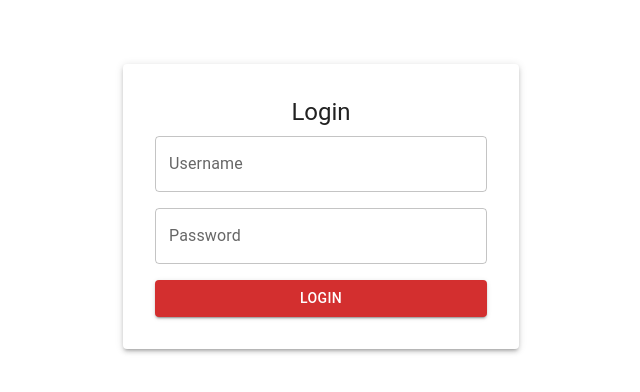
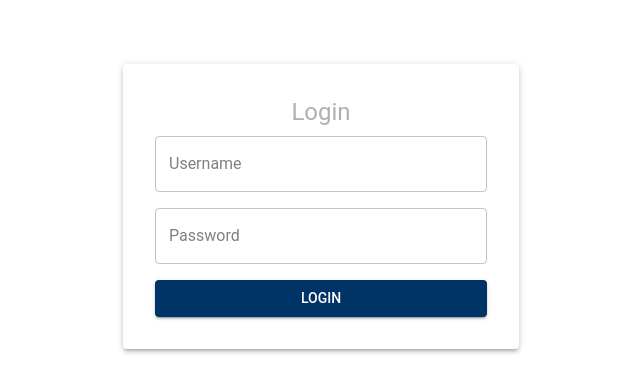
Before and after one commit to nsmajlovic1/NBP-TIM3, a React (Create React App) app in the folder frontend/parts-tracker/: page / in a window 1280 px wide. Shown: the top 392 px of the page, without its empty margins (319-959 px from the left). Built offline with nearby package versions, Linux system fonts and the light colour scheme.

Commit message:
change color theme

```diff
--- a/frontend/parts-tracker/src/theme.js
+++ b/frontend/parts-tracker/src/theme.js
@@ -3,11 +3,22 @@ import { createTheme } from "@mui/material/styles";
 const theme = createTheme({
   palette: {
     primary: {
-      main: "#D32F2F",
+      main: "#003366",
     },
     secondary: {
-      main: "#F44336",
+      main: "#1976D2",
     },
+    background: {
+      default: "#080808",
+      paper: "#ffffff",
+    },
+    text: {
+      primary: "#B0B0B0",
+      secondary: "#808080",
+    },
+  },
+  typography: {
+    fontFamily: "'Roboto', 'Arial', sans-serif",
   },
 });
 
```
